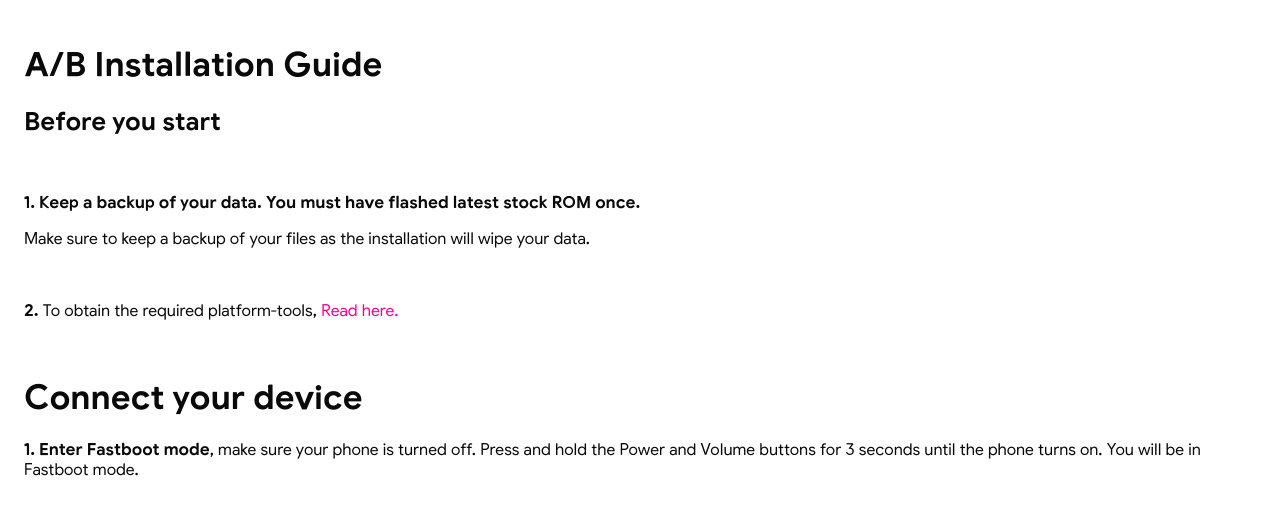
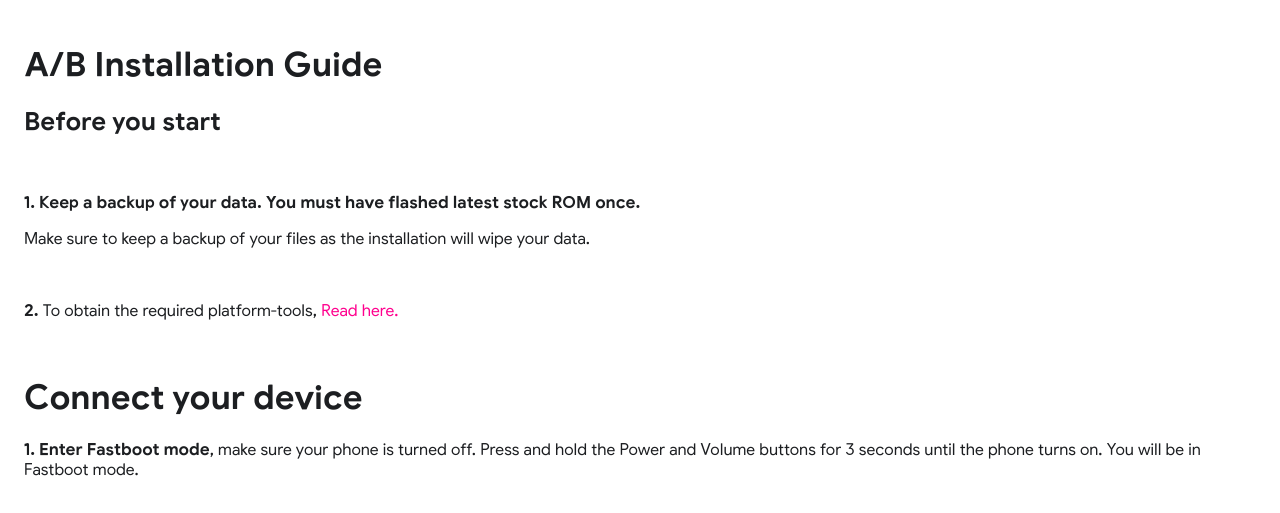
Before and after one commit to motosedona/motosedona.github.io, a plain HTML site: page guide/install/index.html in a window 1280 px wide. Shown: the top 513 px of the page. Drawn offline with Linux system fonts and the light colour scheme; grey boxes are pictures that could not be loaded.

Commit message:
Update index.html

```diff
--- a/guide/install/index.html
+++ b/guide/install/index.html
@@ -19,7 +19,7 @@
             padding: 1em;
             word-wrap: break-word;
             background-color: #ffffff;
-            color: #090909;
+            color: #1C1E21;
         }
         h1, h2, p b {
             font-weight: 700;
```
